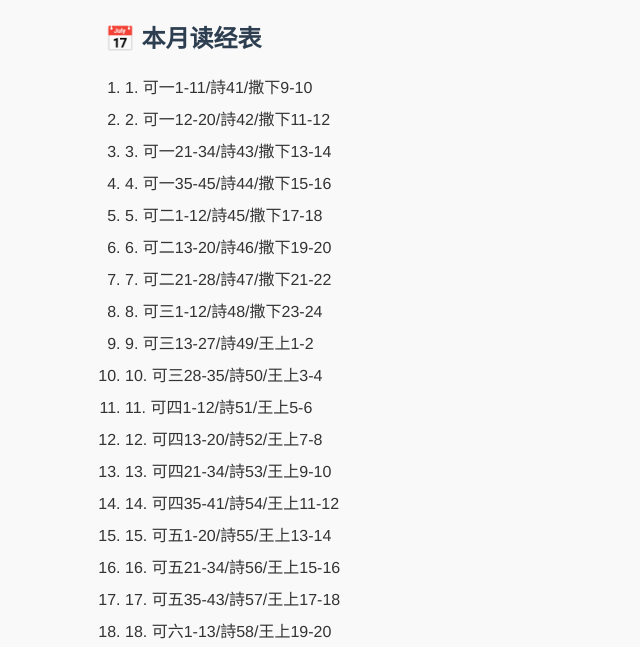
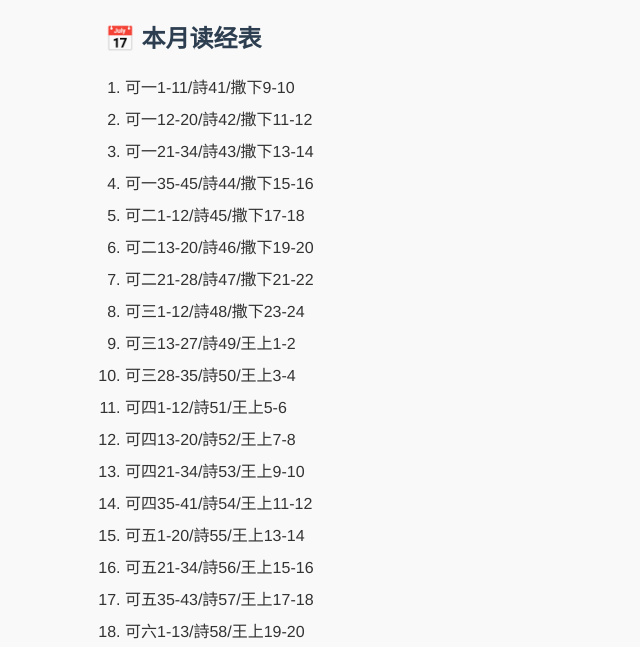
Before and after one commit to scottsun2020/monthly_reading_plan, a plain HTML site: page index.html in a window 1280 px wide. Shown: the part 130-777 px from the top of the page, without its empty margins (135-775 px from the left). Drawn offline with Linux system fonts and the light colour scheme.

Commit message:
remove repeat list number

```diff
--- a/index.html
+++ b/index.html
@@ -44,7 +44,7 @@
   <section id="reading-plan">
     <h2>📅 本月读经表</h2>
     <ol>
-      <li>1. 可一1-11/詩41/撒下9-10</li><li>2. 可一12-20/詩42/撒下11-12</li><li>3. 可一21-34/詩43/撒下13-14</li><li>4. 可一35-45/詩44/撒下15-16</li><li>5. 可二1-12/詩45/撒下17-18</li><li>6. 可二13-20/詩46/撒下19-20</li><li>7. 可二21-28/詩47/撒下21-22</li><li>8. 可三1-12/詩48/撒下23-24</li><li>9. 可三13-27/詩49/王上1-2</li><li>10. 可三28-35/詩50/王上3-4</li><li>11. 可四1-12/詩51/王上5-6</li><li>12. 可四13-20/詩52/王上7-8</li><li>13. 可四21-34/詩53/王上9-10</li><li>14. 可四35-41/詩54/王上11-12</li><li>15. 可五1-20/詩55/王上13-14</li><li>16. 可五21-34/詩56/王上15-16</li><li>17. 可五35-43/詩57/王上17-18</li><li>18. 可六1-13/詩58/王上19-20</li><li>19. 可六14-29/詩59/王上21-22</li><li>20. 可六30-44/詩60/王下1-2</li><li>21. 可六45-56/詩61/王下3-4</li><li>22. 可七1-13/詩62/王下5-6</li><li>23. 可七14-23/詩63/王下7-8</li><li>24. 可七24-37/詩64/王下9-10</li><li>25. 可八1-10/詩65/王下11-12</li><li>26. 可八11-21/詩66/王下13-14</li><li>27. 可八22-30/詩67/王下15-16</li><li>28. 可八31-38/詩68/王下17-18</li><li>29. 可九1-13/詩69/王下19-20</li><li>30. 可九14-22/詩70/王下21-22</li>
+      <li>可一1-11/詩41/撒下9-10</li><li>可一12-20/詩42/撒下11-12</li><li>可一21-34/詩43/撒下13-14</li><li>可一35-45/詩44/撒下15-16</li><li>可二1-12/詩45/撒下17-18</li><li>可二13-20/詩46/撒下19-20</li><li>可二21-28/詩47/撒下21-22</li><li>可三1-12/詩48/撒下23-24</li><li>可三13-27/詩49/王上1-2</li><li>可三28-35/詩50/王上3-4</li><li>可四1-12/詩51/王上5-6</li><li>可四13-20/詩52/王上7-8</li><li>可四21-34/詩53/王上9-10</li><li>可四35-41/詩54/王上11-12</li><li>可五1-20/詩55/王上13-14</li><li>可五21-34/詩56/王上15-16</li><li>可五35-43/詩57/王上17-18</li><li>可六1-13/詩58/王上19-20</li><li>可六14-29/詩59/王上21-22</li><li>可六30-44/詩60/王下1-2</li><li>可六45-56/詩61/王下3-4</li><li>可七1-13/詩62/王下5-6</li><li>可七14-23/詩63/王下7-8</li><li>可七24-37/詩64/王下9-10</li><li>可八1-10/詩65/王下11-12</li><li>可八11-21/詩66/王下13-14</li><li>可八22-30/詩67/王下15-16</li><li>可八31-38/詩68/王下17-18</li><li>可九1-13/詩69/王下19-20</li><li>可九14-22/詩70/王下21-22</li>
     </ol>
   </section>
 
```
